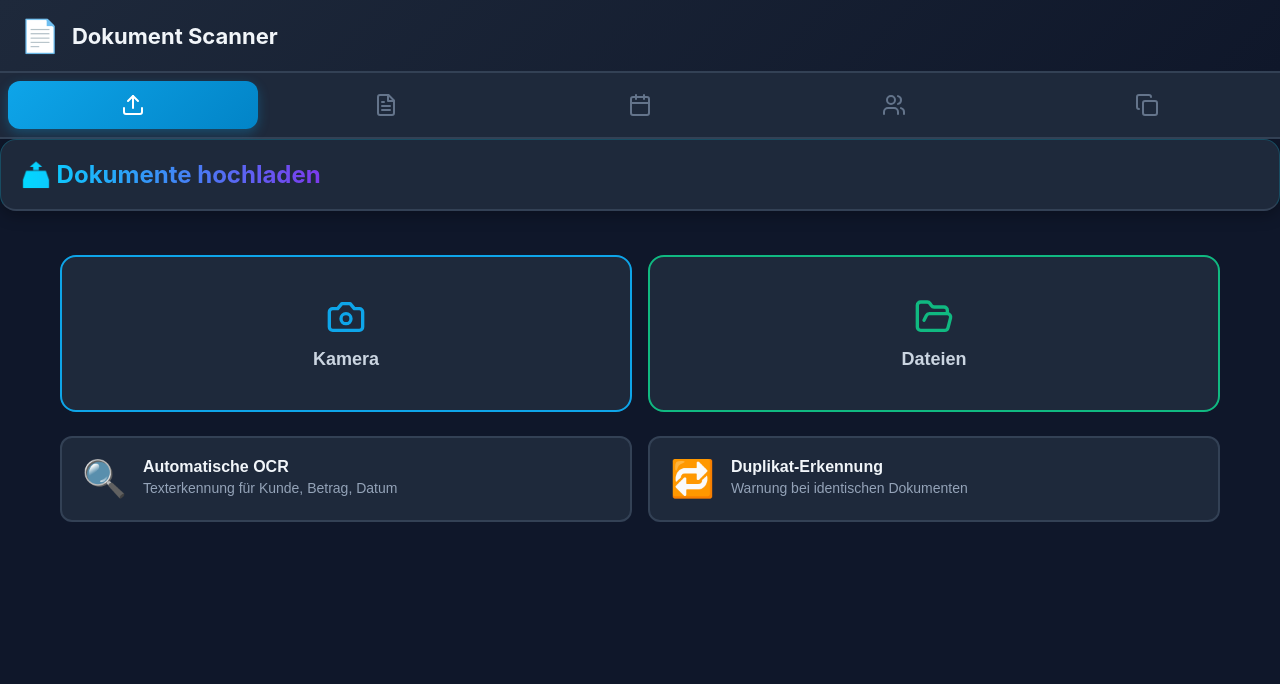
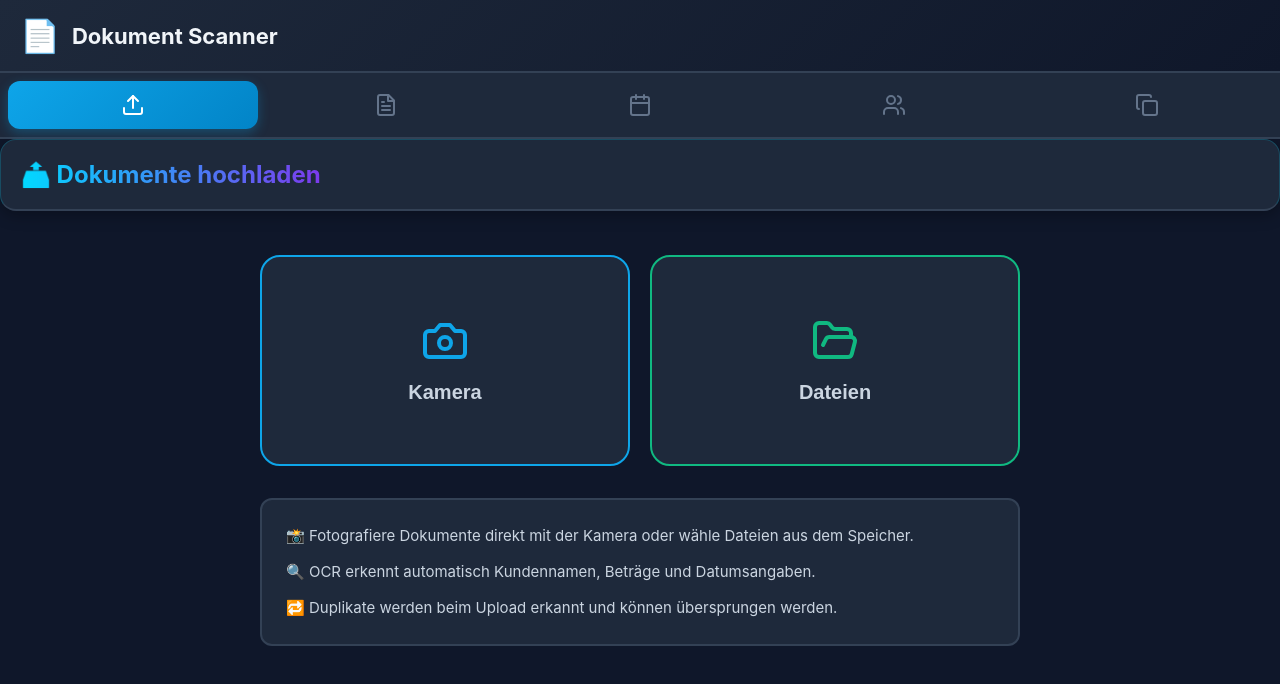
Before and after one commit to MKI13/dokument-scanner, a React (Vite) app: page / in a window 1280 px wide. Shown: the top 684 px of the page. Built offline with nearby package versions, Linux system fonts and the light colour scheme.

Commit message:
refactor: Entferne OCR & Duplikat Info-Buttons, ersetze durch kompakten Info-Text

```diff
--- a/src/pages/Upload.css
+++ b/src/pages/Upload.css
@@ -22,7 +22,7 @@
   flex: 1;
   overflow-y: auto;
   padding: 20px;
-  max-width: 1200px;
+  max-width: 800px;
   margin: 0 auto;
   width: 100%;
 }
@@ -31,29 +31,29 @@
 .upload-buttons {
   display: grid;
   grid-template-columns: 1fr 1fr;
-  gap: 16px;
-  margin-bottom: 24px;
+  gap: 20px;
+  margin-bottom: 32px;
 }
 
 .upload-btn {
   background: #1e293b;
   border: 2px solid #334155;
-  border-radius: 16px;
-  padding: 40px 20px;
+  border-radius: 20px;
+  padding: 60px 20px;
   display: flex;
   flex-direction: column;
   align-items: center;
-  gap: 12px;
+  gap: 16px;
   cursor: pointer;
   transition: all 0.2s;
   color: #cbd5e1;
-  font-size: 18px;
+  font-size: 20px;
   font-weight: 600;
 }
 
 .upload-btn:hover:not(:disabled) {
-  transform: translateY(-2px);
-  box-shadow: 0 8px 24px rgba(0, 0, 0, 0.3);
+  transform: translateY(-4px);
+  box-shadow: 0 12px 32px rgba(0, 0, 0, 0.4);
 }
 
 .upload-btn:active:not(:disabled) {
@@ -72,6 +72,7 @@
 .camera-btn:hover:not(:disabled) {
   background: rgba(14, 165, 233, 0.1);
   border-color: #0ea5e9;
+  box-shadow: 0 12px 32px rgba(14, 165, 233, 0.3);
 }
 
 .camera-btn svg {
@@ -85,6 +86,7 @@
 .file-btn:hover:not(:disabled) {
   background: rgba(16, 185, 129, 0.1);
   border-color: #10b981;
+  box-shadow: 0 12px 32px rgba(16, 185, 129, 0.3);
 }
 
 .file-btn svg {
@@ -96,109 +98,67 @@
   background: #1e293b;
   border: 2px solid #334155;
   border-radius: 12px;
-  padding: 20px;
-  margin-bottom: 24px;
+  padding: 24px;
+  margin-bottom: 32px;
 }
 
 .progress-header {
   display: flex;
   justify-content: space-between;
   align-items: center;
-  margin-bottom: 12px;
+  margin-bottom: 16px;
 }
 
 .progress-label {
   font-weight: 600;
   color: #cbd5e1;
-  font-size: 15px;
+  font-size: 16px;
 }
 
 .progress-value {
   font-weight: 700;
   color: #0ea5e9;
-  font-size: 20px;
+  font-size: 24px;
 }
 
 .progress-bar-container {
-  height: 8px;
+  height: 10px;
   background: #0f172a;
-  border-radius: 4px;
+  border-radius: 5px;
   overflow: hidden;
-  margin-bottom: 12px;
+  margin-bottom: 16px;
 }
 
 .progress-bar-fill {
   height: 100%;
   background: linear-gradient(90deg, #0ea5e9 0%, #0284c7 100%);
   transition: width 0.3s ease;
-  border-radius: 4px;
+  border-radius: 5px;
 }
 
 .progress-message {
-  font-size: 14px;
+  font-size: 15px;
   color: #94a3b8;
   text-align: center;
 }
 
-/* INFO CARDS */
-.info-cards {
-  display: grid;
-  grid-template-columns: repeat(auto-fit, minmax(250px, 1fr));
-  gap: 16px;
-}
-
-.info-card {
+/* INFO TEXT */
+.upload-info-text {
   background: #1e293b;
   border: 2px solid #334155;
   border-radius: 12px;
-  padding: 20px;
-  display: flex;
-  gap: 16px;
-  align-items: flex-start;
-  transition: all 0.2s;
-  text-align: left;
-  width: 100%;
+  padding: 24px;
+  color: #cbd5e1;
+  line-height: 1.6;
 }
 
-.info-card.clickable {
-  cursor: pointer;
+.upload-info-text p {
+  margin: 0 0 12px 0;
+  font-size: 15px;
 }
 
-.info-card.clickable:hover:not(:disabled) {
-  border-color: #0ea5e9;
-  transform: translateY(-2px);
-  box-shadow: 0 4px 12px rgba(14, 165, 233, 0.2);
-}
-
-.info-card.clickable:active:not(:disabled) {
-  transform: translateY(0);
-}
-
-.info-card:disabled {
-  opacity: 0.5;
-  cursor: not-allowed;
-}
-
-.info-icon {
-  font-size: 36px;
-  flex-shrink: 0;
-}
-
-.info-text {
-  flex: 1;
-}
-
-.info-text h3 {
-  font-size: 16px;
-  font-weight: 600;
-  color: #f1f5f9;
-  margin: 0 0 4px 0;
-}
-
-.info-text p {
-  font-size: 14px;
-  color: #94a3b8;
-  margin: 0;
+.upload-info-text p:last-child {
+  margin-bottom: 0;
 }
 
 /* RESPONSIVE */
@@ -207,7 +167,7 @@
     grid-template-columns: 1fr;
   }
 
-  .info-cards {
-    grid-template-columns: 1fr;
+  .upload-btn {
+    padding: 50px 20px;
   }
 }
--- a/src/pages/Upload.tsx
+++ b/src/pages/Upload.tsx
@@ -84,30 +84,6 @@ export const Upload: React.FC<UploadProps> = ({ setSwipeEnabled }) => {
     }
   };
 
-  const handleOCRInfoClick = async () => {
-    await modalService.info(
-      'OCR (Optical Character Recognition) erkennt automatisch:\n\n' +
-      '• Kundennamen\n' +
-      '• Beträge in Euro\n' +
-      '• Rechnungs-/Lieferschein-Nummern\n' +
-      '• Datumsangaben\n\n' +
-      'Die erkannten Daten werden automatisch gespeichert und sind durchsuchbar.',
-      '🔍 Automatische Texterkennung'
-    );
-  };
-
-  const handleDuplicateInfoClick = async () => {
-    await modalService.info(
-      'Die Duplikat-Erkennung vergleicht hochgeladene Dokumente:\n\n' +
-      '• Warnung bei identischen Dateien\n' +
-      '• Vergleich per Hash (schnell & sicher)\n' +
-      '• Option zum Überspringen\n' +
-      '• Duplikate-Tab zum Verwalten\n\n' +
-      'So vermeidest du versehentliche Mehrfach-Uploads!',
-      '🔁 Duplikat-Erkennung'
-    );
-  };
-
   return (
     <div className="page-container">
       <div className="page-header">
@@ -115,7 +91,6 @@ export const Upload: React.FC<UploadProps> = ({ setSwipeEnabled }) => {
       </div>
 
       <div className="page-content">
-        {/* KAMERA INPUT - Nur Kamera */}
         <input
           ref={cameraInputRef}
           type="file"
@@ -126,7 +101,6 @@ export const Upload: React.FC<UploadProps> = ({ setSwipeEnabled }) => {
           disabled={isProcessing}
         />
 
-        {/* DATEIMANAGER INPUT - Direkter Dateizugriff ohne Galerie-Auswahl */}
         <input
           ref={fileInputRef}
           type="file"
@@ -143,7 +117,7 @@ export const Upload: React.FC<UploadProps> = ({ setSwipeEnabled }) => {
             disabled={isProcessing}
             className="upload-btn camera-btn"
           >
-            <Camera size={40} />
+            <Camera size={48} />
             <span>Kamera</span>
           </button>
 
@@ -152,7 +126,7 @@ export const Upload: React.FC<UploadProps> = ({ setSwipeEnabled }) => {
             disabled={isProcessing}
             className="upload-btn file-btn"
           >
-            <FolderOpen size={40} />
+            <FolderOpen size={48} />
             <span>Dateien</span>
           </button>
         </div>
@@ -184,28 +158,16 @@ export const Upload: React.FC<UploadProps> = ({ setSwipeEnabled }) => {
         )}
 
         {!isProcessing && (
-          <div className="info-cards">
-            <button
-              className="info-card clickable"
-              onClick={handleOCRInfoClick}
-            >
-              <div className="info-icon">🔍</div>
-              <div className="info-text">
-                <h3>Automatische OCR</h3>
-                <p>Texterkennung für Kunde, Betrag, Datum</p>
-              </div>
-            </button>
-
-            <button
-              className="info-card clickable"
-              onClick={handleDuplicateInfoClick}
-            >
-              <div className="info-icon">🔁</div>
-              <div className="info-text">
-                <h3>Duplikat-Erkennung</h3>
-                <p>Warnung bei identischen Dokumenten</p>
-              </div>
-            </button>
+          <div className="upload-info-text">
+            <p>
+              📸 Fotografiere Dokumente direkt mit der Kamera oder wähle Dateien aus dem Speicher.
+            </p>
+            <p>
+              🔍 OCR erkennt automatisch Kundennamen, Beträge und Datumsangaben.
+            </p>
+            <p>
+              🔁 Duplikate werden beim Upload erkannt und können übersprungen werden.
+            </p>
           </div>
         )}
       </div>
```
